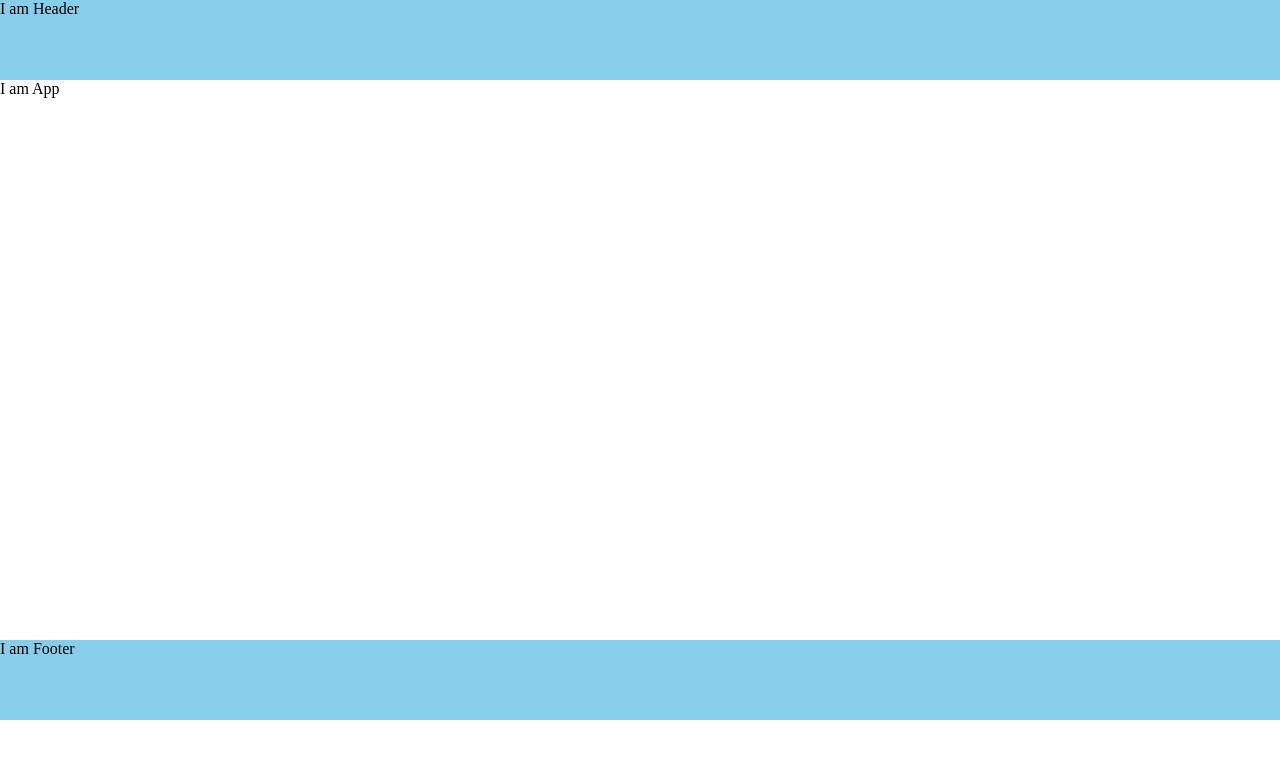
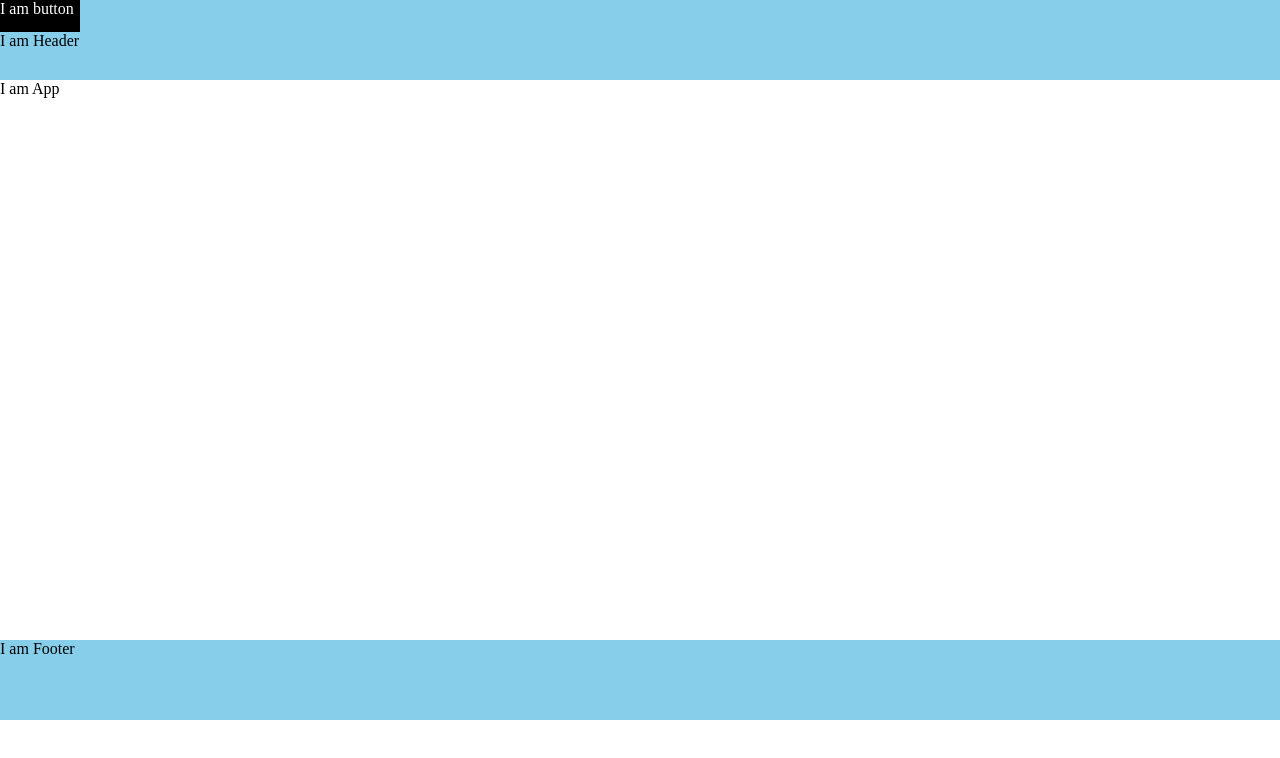
Before and after one commit to nsonb/monolithic-sample, a React (Create React App) app: page / in a window 1280 px wide. Shown: the top 758 px of the page. Built offline with nearby package versions, Linux system fonts and the light colour scheme.

Commit message:
added styled-component

```diff
--- a/package.json
+++ b/package.json
@@ -10,9 +10,11 @@
     "@types/node": "^12.0.0",
     "@types/react": "^17.0.0",
     "@types/react-dom": "^17.0.0",
+    "@types/styled-components": "^5.1.9",
     "react": "^17.0.2",
     "react-dom": "^17.0.2",
     "react-scripts": "4.0.3",
+    "styled-components": "^5.2.1",
     "typescript": "^4.1.2",
     "web-vitals": "^1.0.1"
   },
--- a/src/components/Header.tsx
+++ b/src/components/Header.tsx
@@ -1,3 +1,12 @@
+import styled from 'styled-components'
+
+const Button = styled.div`
+  background-color: black;
+  color: white;
+  height: 2rem;
+  width: 5rem;
+`
+
 const Header = () => {
 
   const style: React.CSSProperties = {
@@ -8,6 +17,7 @@ const Header = () => {
 
   return (
     <div style= {style}>
+      <Button>I am button</Button>
       I am Header
     </div>
   )
```
Also changed, not shown: 1 other file (tests, documents, lock files or other folders).
